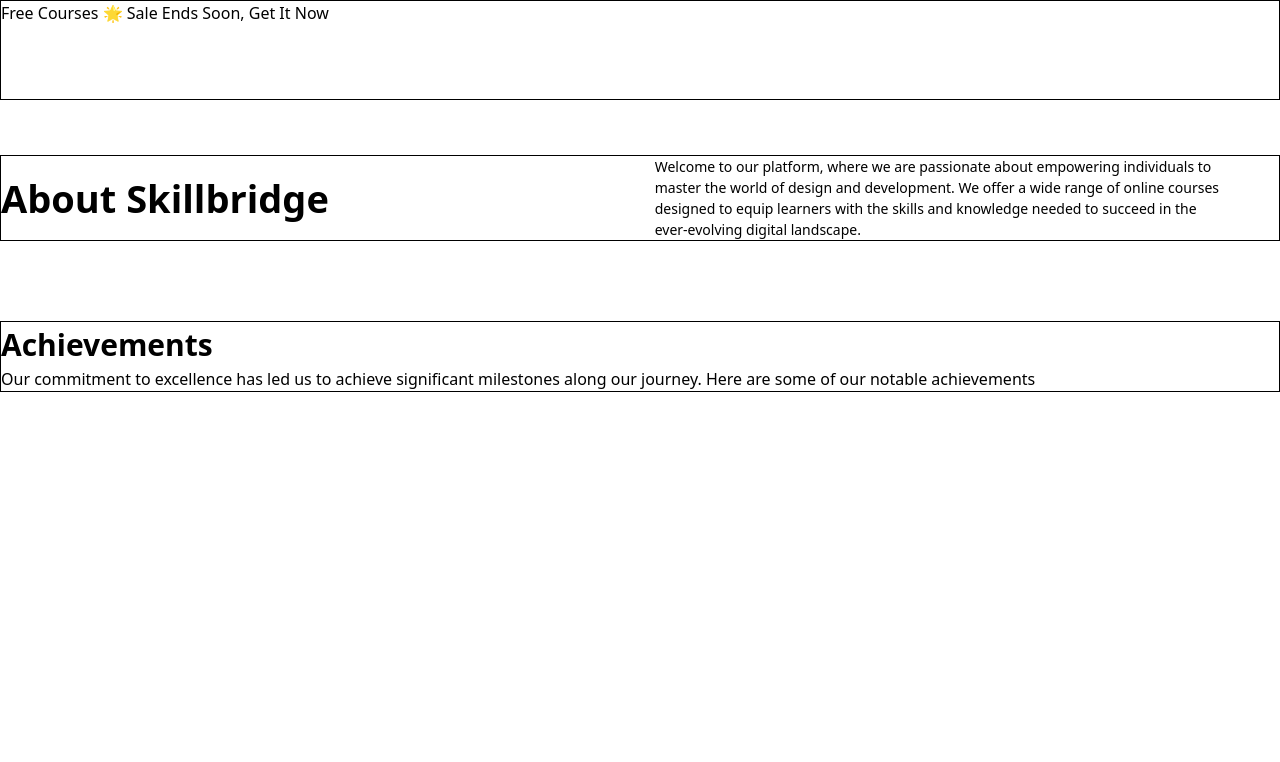
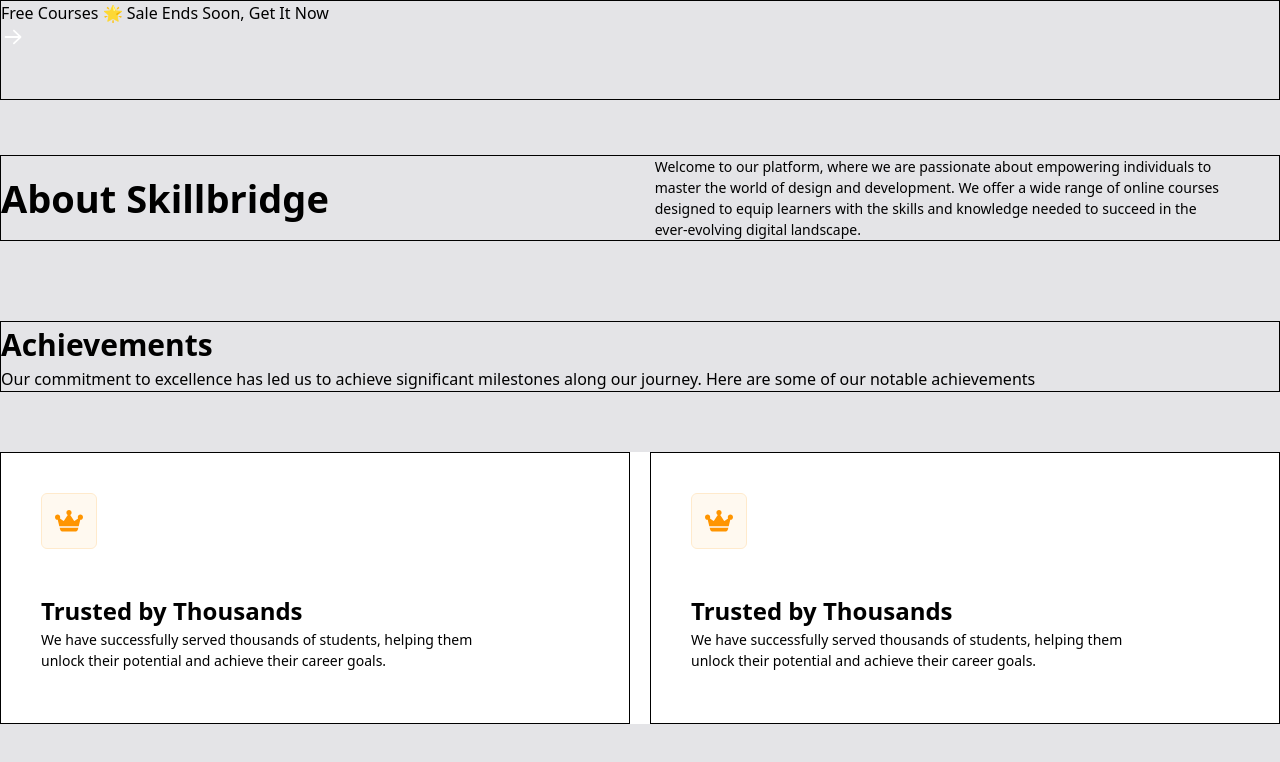
Before and after one commit to Azzimmka/online-course, a website: page about-us.html in a window 1280 px wide. Drawn offline with Linux system fonts and the light colour scheme.

Commit message:
i finished section 3

```diff
--- a/about-us.html
+++ b/about-us.html
@@ -6,7 +6,7 @@
     <title>Document</title>
     <link rel="stylesheet" href="./src/output.css">
 </head>
-<body>
+<body class="bg-[#E4E4E7]">
 
     <header class="w-full h-[155px]">
         <div class="max-w-[1300px] border h-[100px] m-auto">
@@ -33,5 +33,25 @@
 
     </section>
 
+    <section class="w-full">
+        <div class="max-w-[1300px]  m-auto md:mt-[60px] bg-white mt-[50px] md:mt-0 md:flex md:justify-between">
+
+            <div class="md:w-[630px] w-[358px] h-[236px] md:h-[272px] border pl-[40px] ml-[16px] md:ml-0 mb-[30px] md:mb-0" >
+                <img class="md:pt-[40px] pt-[30px]  md:pb-[20px]" src="./images/corona.svg" alt="">
+                <h1 class="text-[18px] md:text-[24px]  font-bold pt-[24px]">Trusted by Thousands</h1>
+                <p class="text-[14px]">We have successfully served thousands of students, helping them <br> unlock their potential and achieve their career goals.</p>
+            </div>
+
+             <div class="md:w-[630px] w-[358px] h-[236px] md:h-[272px] border pl-[40px] ml-[16px] md:ml-0 mb-[30px] md:mb-0" >
+                <img class="md:pt-[40px] pt-[30px]  md:pb-[20px]" src="./images/corona.svg" alt="">
+                <h1 class="text-[18px] md:text-[24px]  font-bold pt-[24px]">Trusted by Thousands</h1>
+                <p class="text-[14px]">We have successfully served thousands of students, helping them <br> unlock their potential and achieve their career goals.</p>
+            </div>
+
+
+        </div>
+
+    </section>
+
 </body>
 </html>
```
Also changed, not shown: images/corona.svg (added), src/output.css.
